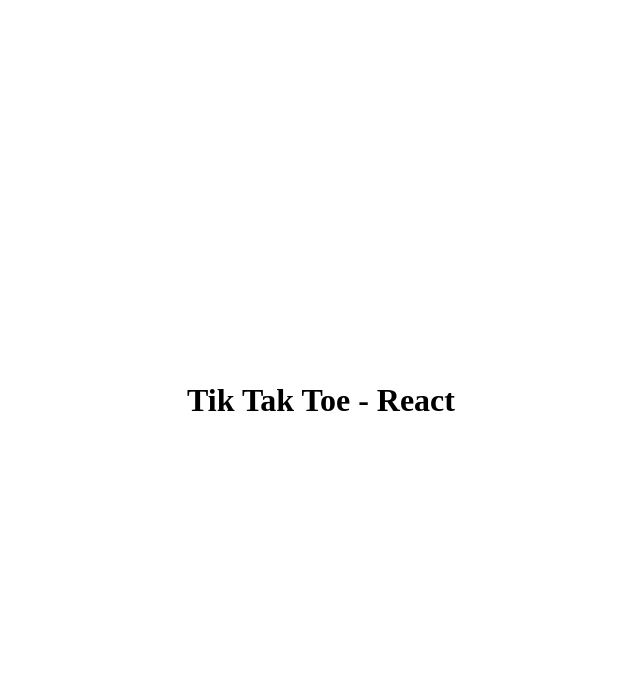
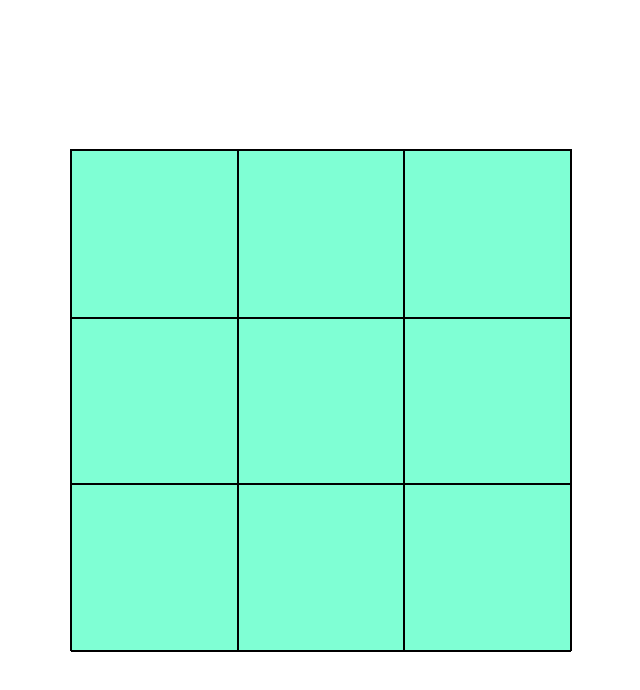
Before and after one commit to GilbertDaniel/tik-tak-toe-react, a React (Create React App) app: page / in a window 1280 px wide. Shown: the top 690 px of the page, without its empty margins (319-959 px from the left). Built offline with nearby package versions, Linux system fonts and the light colour scheme.

Commit message:
Designing Suqares

```diff
--- a/src/App.js
+++ b/src/App.js
@@ -1,9 +1,28 @@
+import { useState } from 'react';
 import './App.css';
+import Square from './components/Square';
 
 function App() {
+  const [board, setBoard] = useState(["", "", "", "", "", "", "", "", ""]);
   return (
     <div className='App'>
-        <h1>Tik Tak Toe - React</h1>
+        <div className='board'>
+            <div className='row'>
+              <Square val={board[0]} chooseSquare={() =>{alert(0)}}/>
+              <Square val={board[1]} chooseSquare={() =>{alert(1)}}/>
+              <Square val={board[2]} chooseSquare={() =>{alert(2)}}/>
+            </div>
+            <div className='row'>
+              <Square val={board[3]} chooseSquare={() =>{alert(3)}}/>
+              <Square val={board[4]} chooseSquare={() =>{alert(4)}}/>
+              <Square val={board[5]} chooseSquare={() =>{alert(5)}}/>
+            </div>
+            <div className='row'>
+              <Square val={board[6]} chooseSquare={() =>{alert(6)}}/>
+              <Square val={board[7]} chooseSquare={() =>{alert(7)}}/>
+              <Square val={board[8]} chooseSquare={() =>{alert(8)}}/>
+            </div>
+        </div>
     </div>
   );
 }
--- /dev/null
+++ b/src/components/Square.js
@@ -0,0 +1,11 @@
+import React from 'react'
+
+const Square = ({val, chooseSquare}) => {
+  return (
+    <div className='square' onClick={chooseSquare}>
+        {val}
+    </div>
+  )
+}
+
+export default Square
```
